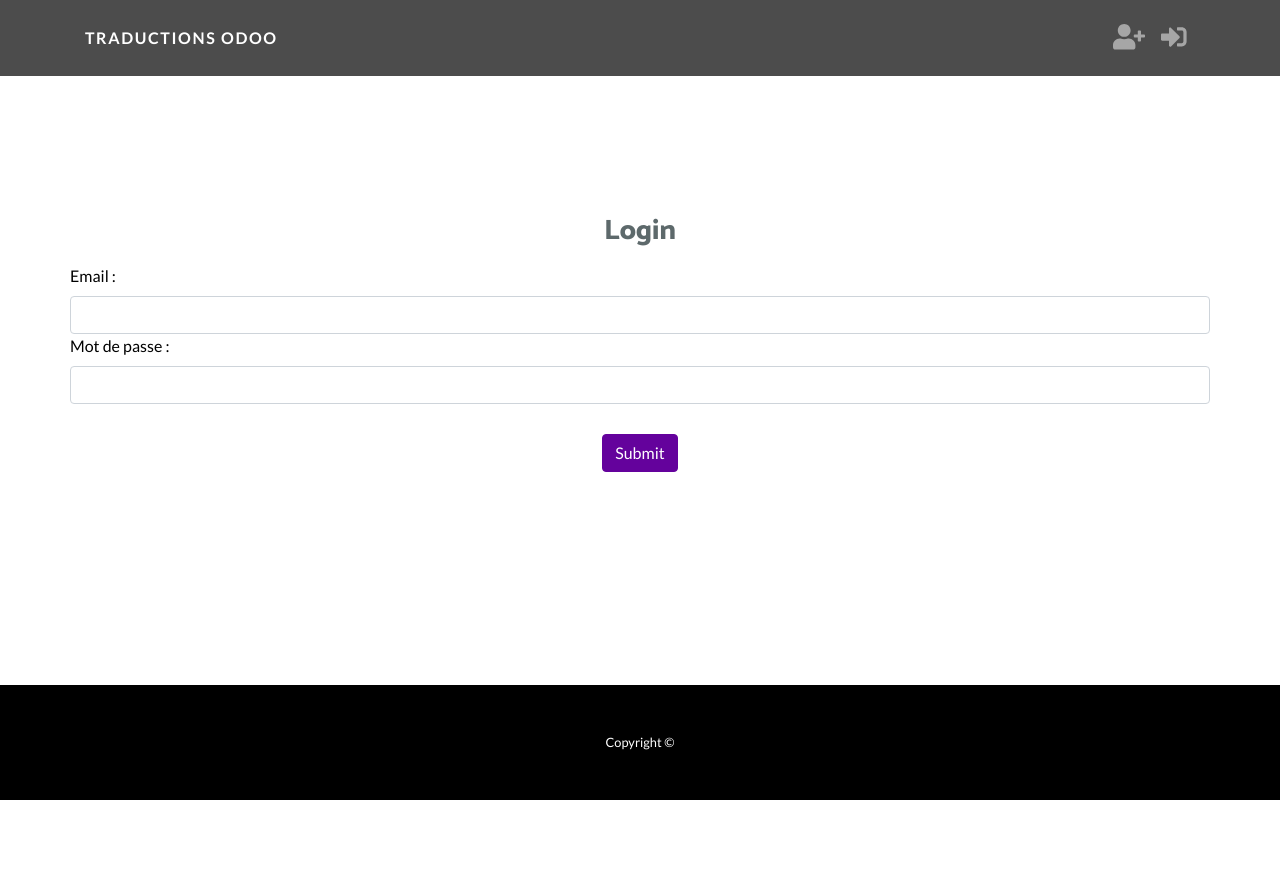
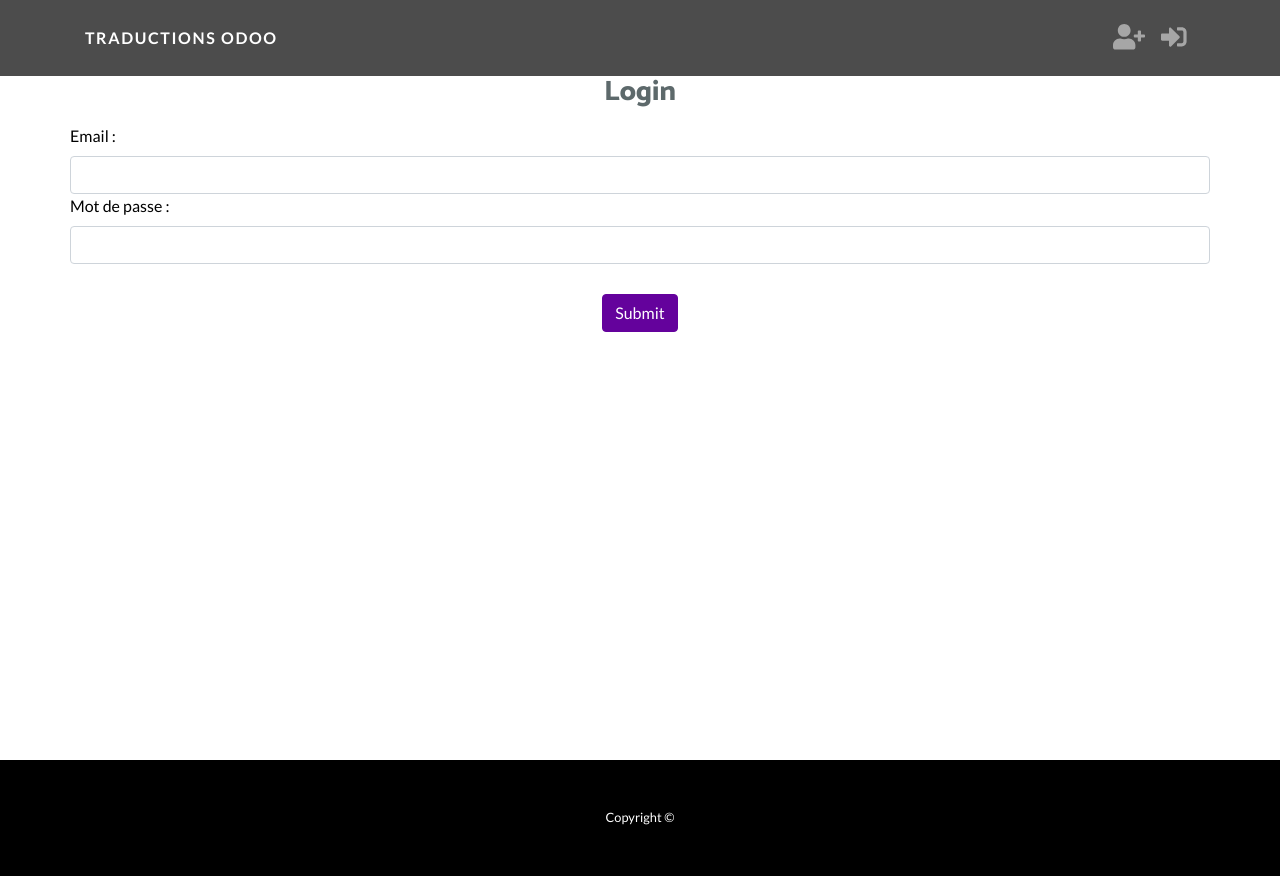
Before and after one commit to GeoffreyRe/project_13, a Django app: page /user/login?next=/project/1/details/modifications in a window 1280 px wide. Before the commit the page ends 800 px from the top, so only its background shows below. Run offline with Django 3.2, Linux system fonts and the light colour scheme; some libraries are stand-ins or nearby versions.

Commit message:
modification header fixed -> static

```diff
--- a/odoo_translations/pages/static/pages/css/home.css
+++ b/odoo_translations/pages/static/pages/css/home.css
@@ -3,10 +3,6 @@
     background-image:url("../images/background_dark.jpg");
 }
 
-.navbar-custom
-{
-    background-color:rgb(58, 54, 54, 0.7);
-}
 
 .btn-primary
 {
--- a/odoo_translations/pages/templates/pages/home.html
+++ b/odoo_translations/pages/templates/pages/home.html
@@ -19,7 +19,7 @@
 
 <header class="masthead text-center text-white">
 <div class="masthead-content">
-    <div class="container">
+    <div class="container" style="padding-top:5rem;">
     <h1 class="masthead-heading mb-0">Projet de gestion</h1>
     <h2 class="masthead-subheading mb-0">des traductions dans Odoo</h2>
     <a href="#" class="btn btn-primary btn-xl rounded-pill mt-5">Learn More</a>
--- a/odoo_translations/projects/static/projects/css/project.css
+++ b/odoo_translations/projects/static/projects/css/project.css
@@ -2,7 +2,6 @@
 {
     background-color:rgb(255,255,255) !important;
     color:black !important;
-    padding-top:calc(75px) !important;
     display:flex;
     align-items:stretch;
     align-content:stretch;
--- a/odoo_translations/static/css/base.css
+++ b/odoo_translations/static/css/base.css
@@ -1,4 +1,9 @@
 .masthead
 {
     min-height:calc(100vh - 6rem - 19.2px);
+    padding-top:0 !important;
 }
+
+.navbar-static{
+    position: static !important;
+}
--- a/odoo_translations/templates/base.html
+++ b/odoo_translations/templates/base.html
@@ -25,7 +25,7 @@
         {% endblock %}
         <div class="body-content">
             <!-- Navigation -->
-        <nav class="navbar navbar-expand-lg navbar-dark navbar-custom fixed-top">
+        <nav class="navbar navbar-static navbar-expand-lg navbar-dark navbar-custom fixed-top">
             <div class="container">
             <a class="navbar-brand" href="{% url 'view_home'%}">Traductions odoo</a>
             <button class="navbar-toggler" type="button" data-toggle="collapse" data-target="#navbarResponsive" aria-controls="navbarResponsive" aria-expanded="false" aria-label="Toggle navigation">
@@ -67,6 +67,7 @@
 
         <script src="{% static 'jquery/jquery.min.js' %}"></script>
         <script src="{% static 'bootstrap/js/bootstrap.bundle.min.js' %}"></script>
+        <script src="{% static 'js/header-fixed.js' %}"></script>
         {% block javascript_files%}
         {% endblock %}
     </div>
```
Also changed, not shown: odoo_translations/static/js/header-fixed.js (added, +13 -0 lines).
